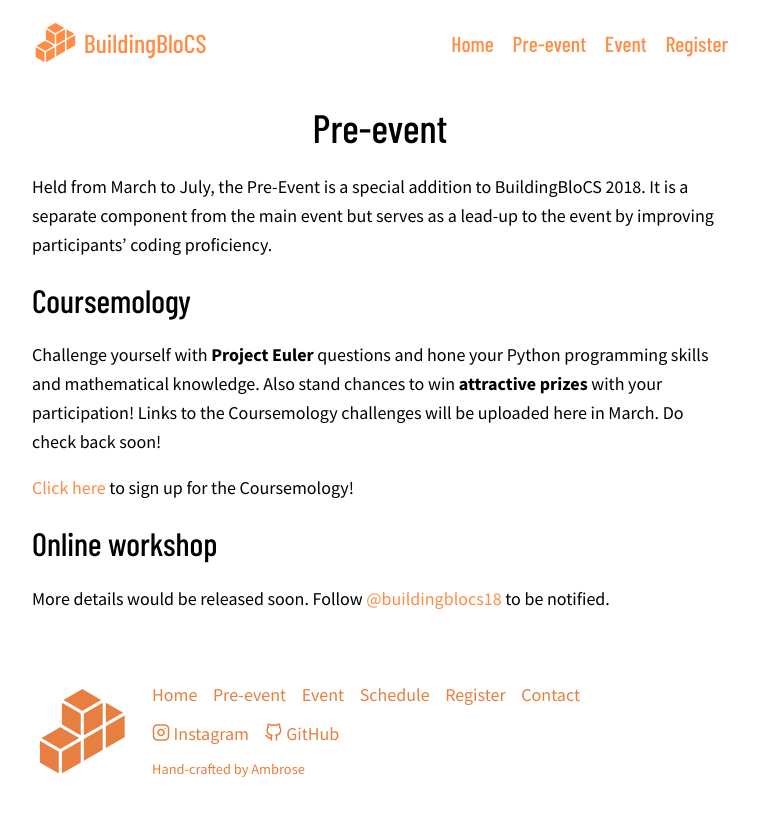
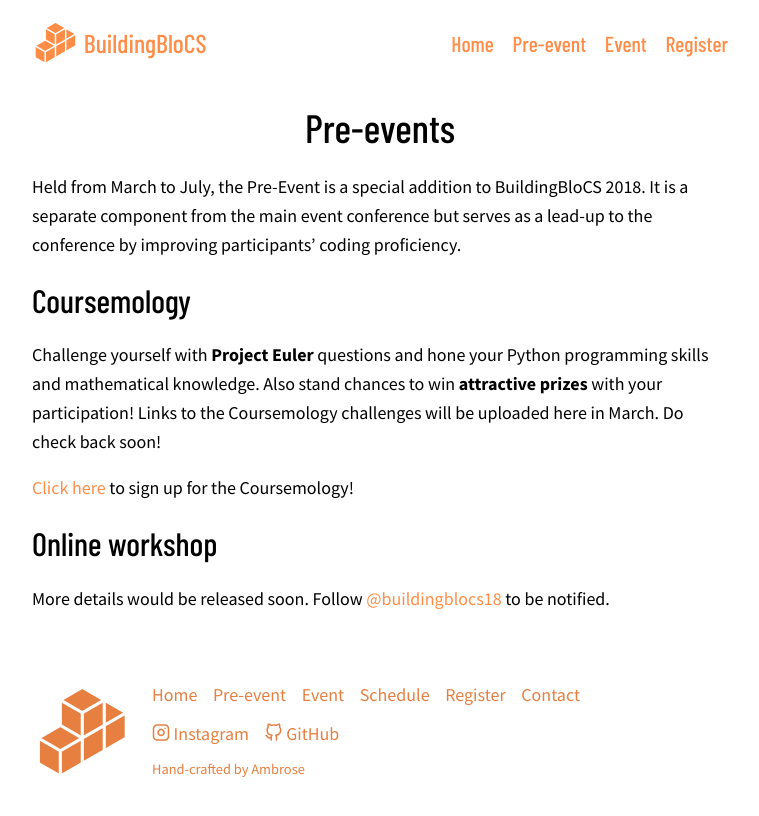
Before and after one commit to buildingblocs/2018, a Jekyll site: the page built from pre-event/index.md, in a window 1280 px wide. Shown: the top 816 px of the page, without its empty margins (260-1019 px from the left). Built offline with Jekyll 4.4.1, drawn with Linux system fonts in a browser that asks for light colours; some web fonts are replaced; our own code applies the rules of GitHub Pages for plain Markdown files.

Commit message:
Update index.md

```diff
--- a/pre-event/index.md
+++ b/pre-event/index.md
@@ -2,9 +2,9 @@
 layout: default
 ---
 
-# Pre-event
+# Pre-events
 
-Held from March to July, the Pre-Event is a special addition to BuildingBloCS 2018. It is a separate component from the main event but serves as a lead-up to the event by improving participants' coding proficiency.
+Held from March to July, the Pre-Event is a special addition to BuildingBloCS 2018. It is a separate component from the main event conference but serves as a lead-up to the conference by improving participants' coding proficiency.
 
 ## Coursemology
 
```
